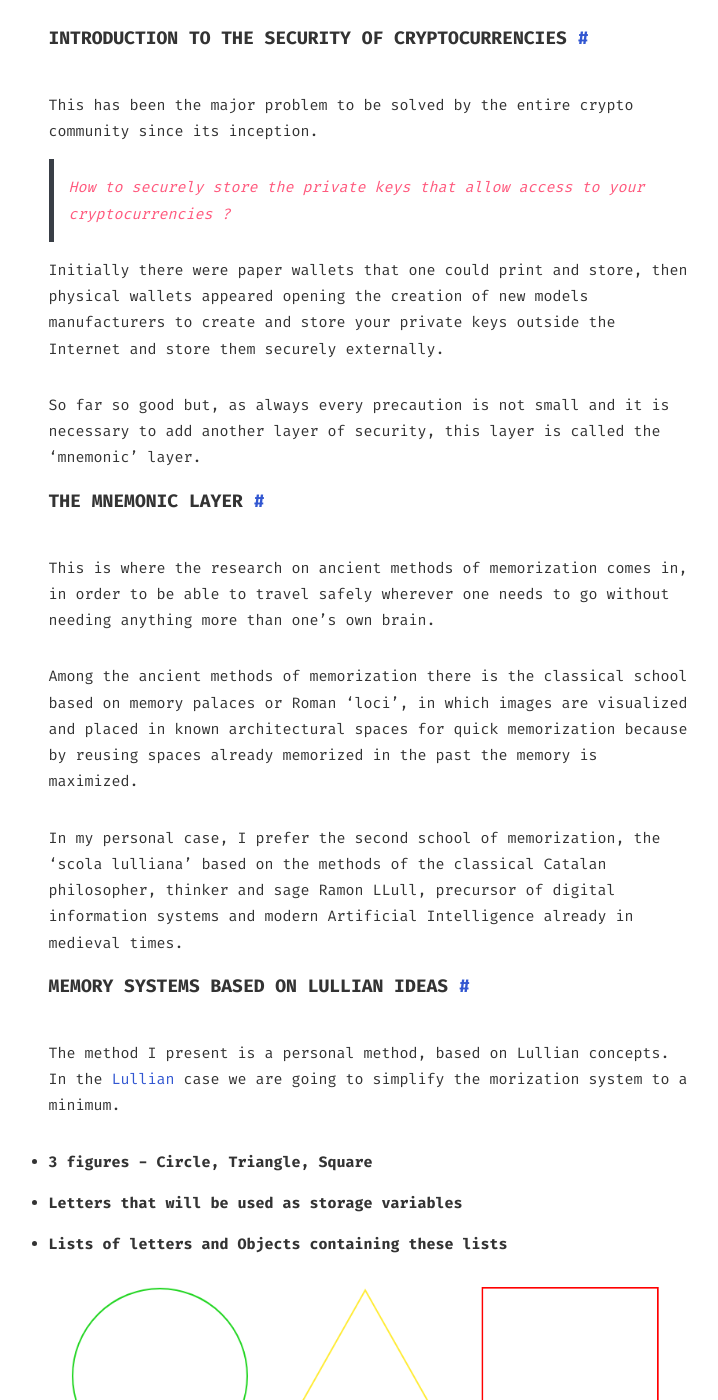
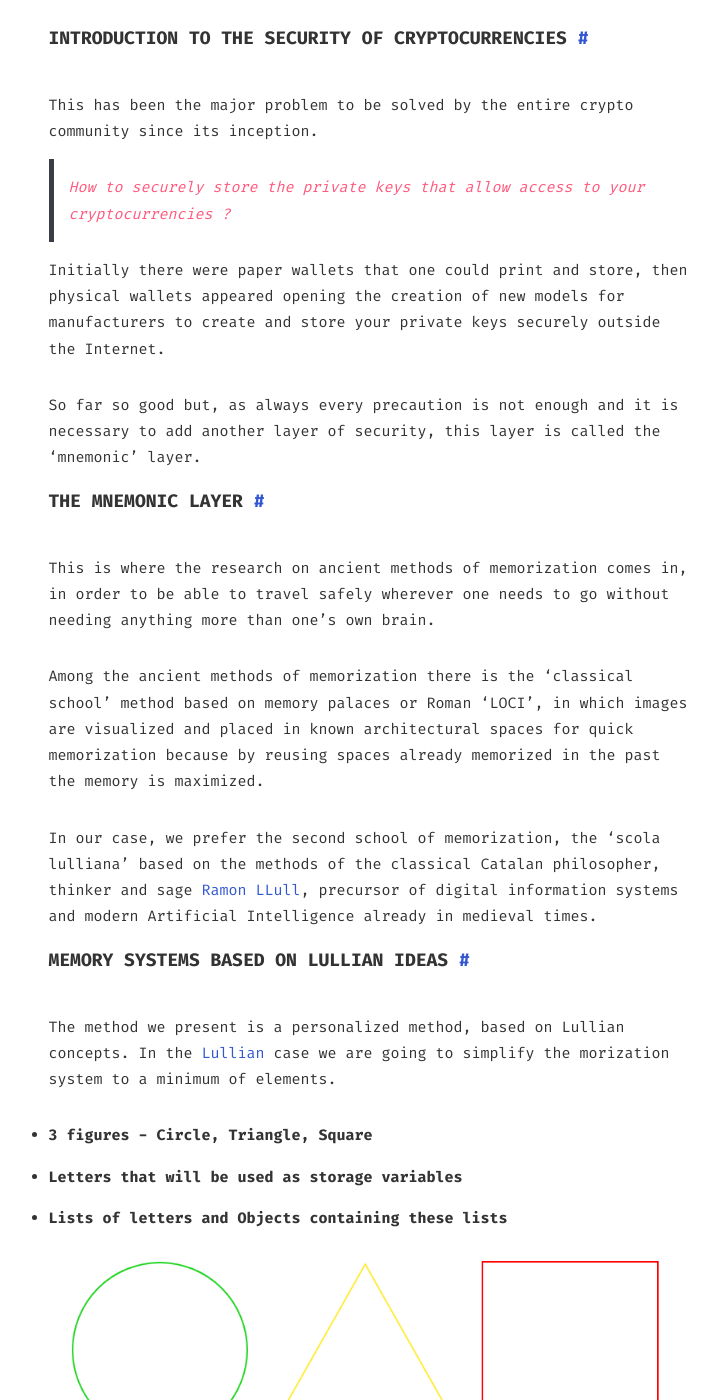
Before and after one commit to bernatferragut/WEB2, a Jekyll site: the page built from _posts/2021-10-23-Hardware-wallet-mnemonic-seed-phrases.md, in a window 1280 px wide and 1400 px high, scrolled down 1267 px. Shown: the whole window, without its empty margins (269-987 px from the left). Built offline with Jekyll 4.4.1, drawn with Linux system fonts in a browser that asks for light colours; some of the changed text lies outside the part shown.

Commit message:
update corrections

```diff
--- a/_posts/2021-10-23-Hardware-wallet-mnemonic-seed-phrases.md
+++ b/_posts/2021-10-23-Hardware-wallet-mnemonic-seed-phrases.md
@@ -13,19 +13,20 @@
 This has been the major problem to be solved by the entire crypto community since its inception.
 > <span style="color:#ff597d">How to securely store the private keys that allow access to your cryptocurrencies ? </span>
 
-Initially there were paper wallets that one could print and store, then physical wallets appeared opening the creation of new models manufacturers to create and store your private keys outside the Internet and store them securely externally.
+Initially there were paper wallets that one could print and store, then physical wallets appeared opening the creation of new models for manufacturers to create and store your private keys securely outside the Internet.
 
-So far so good but, as always every precaution is not small and it is necessary to add another layer of security, this layer is called the 'mnemonic' layer.
+So far so good but, as always every precaution is not enough and it is necessary to add another layer of security, this layer is called the 'mnemonic' layer.
 
 # The Mnemonic Layer
 This is where the research on ancient methods of memorization comes in, in order to be able to travel safely wherever one needs to go without needing anything more than one's own brain.
 
-Among the ancient methods of memorization there is the classical school based on memory palaces or Roman 'loci', in which images are visualized and placed in known architectural spaces for quick memorization because by reusing spaces already memorized in the past the memory is maximized.
+Among the ancient methods of memorization there is the 'classical school' method based on memory palaces or Roman 'LOCI', in which images are visualized and placed in known architectural spaces for quick memorization because by reusing spaces already memorized in the past the memory is maximized.
 
-In my personal case, I prefer the second school of memorization, the 'scola lulliana' based on the methods of the classical Catalan philosopher, thinker and sage Ramon LLull, precursor of digital information systems and modern Artificial Intelligence already in medieval times.
+In our case, we prefer the second school of memorization, the 'scola lulliana' based on the methods of the classical Catalan philosopher, thinker and sage [Ramon LLull](https://fr.wikipedia.org/wiki/Raymond_Lulle), precursor of digital information systems and modern Artificial Intelligence already in medieval times.
 
 # Memory systems based on Lullian ideas
-The method I present is a personal method, based on Lullian concepts. In the [Lullian](https://pure.uvt.nl/ws/portalfiles/portal/1439970/fulltext.pdf) case we are going to simplify the morization system to a minimum.
+The method we present is a personalized method, based on Lullian concepts.
+In the [Lullian](https://pure.uvt.nl/ws/portalfiles/portal/1439970/fulltext.pdf) case we are going to simplify the morization system to a minimum of elements.
 
 * __3 figures - Circle, Triangle, Square__
 
@@ -35,9 +36,9 @@
 
 ![Hardware wallet-mnemonic seed phrase](/assets/images/art/SEEDS/A.png)
 
-In effect, using the Lullian method is nothing more than creating a small object in which we are going to store 24 words reduced to a list of 6 variables in the form of letters.
+In effect, using the 'Lullian method' is nothing more than creating a small object in which we are going to store 24 words which will be reduced to a list of 6 variables in the form of simple letters.
 
-We will use only the 'classical menemotechnique' at the time of __compression__. At that moment, for each set of 4 words we will 'imagine' a clear, strong and vivid image representing each of them into a compressed image adding all 4 words. Here each person will have to use __imagination to abstract the addition of 4 different words__ into that vivid and clear image. By 'repetitition' these images will be stored with time in the long term memory for future use.
+We will use only the 'classical menemotechnique' at the time of __compression__. At that moment, for each set of 4 words we will 'imagine' a clear, strong and vivid single image representing the 4 words together under one letter. Here each person will have to use __imagination to abstract the addition of 4 different words__ into that vivid and clear image. By __'repetitition'__ these images will be stored with time in the long term memory for future use.
 
 > The secret is divide in 6 lists groups of 4 the 24 initial words.
 
@@ -62,13 +63,15 @@
 
 ![Hardware wallet-mnemonic seed phrase](/assets/images/art/SEEDS/B.png)
 
-Once these 6 images containing 4 words each have been created, they will be saved in one letter each. To remember now just by thinking of the letter the vivid image will be remembered and automatically the four words will be 'decompressed'. By repeating the same process for the 6 letters we will be able to regenerate the 24 secret words that create our crypto wallet private key.
+Once these 6 images containing 4 words have been created, they will be saved under one letter each one of them.
+
+To recall them just try thinking of the letter and a vivid image will appear automatically representing the four 'decompressed'words. By repeating the same process for the 6 letters we will be able to regenerate the 24 secret words seed phrase that create our crypto wallet private key.
 
 This is the best way to store this type of information. With just a little practice we can be sure that no matter what happens we have our keys.
 
 <span style="color:#ff597d">__Not your keys => Not your crypto__</span>
 
-I hope you will find this system useful, just by practicing you will be able to see how it works easily in less than 24 hours.
+I hope you will find this system useful, __just by practicing you will be able to see how it works easily in less than 24 hours.__
 
 ![Hardware wallet-mnemonic seed phrase](/assets/images/art/SEEDS/C.png)
 
```
